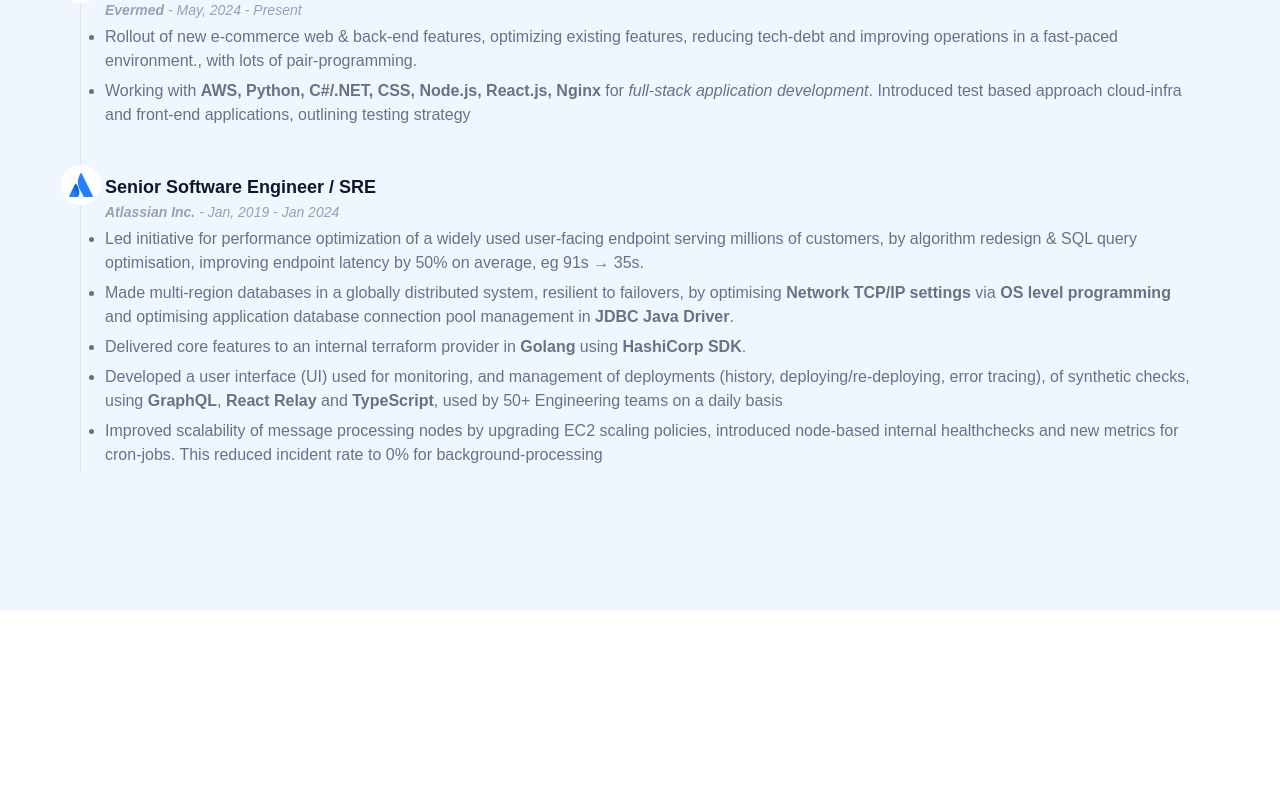
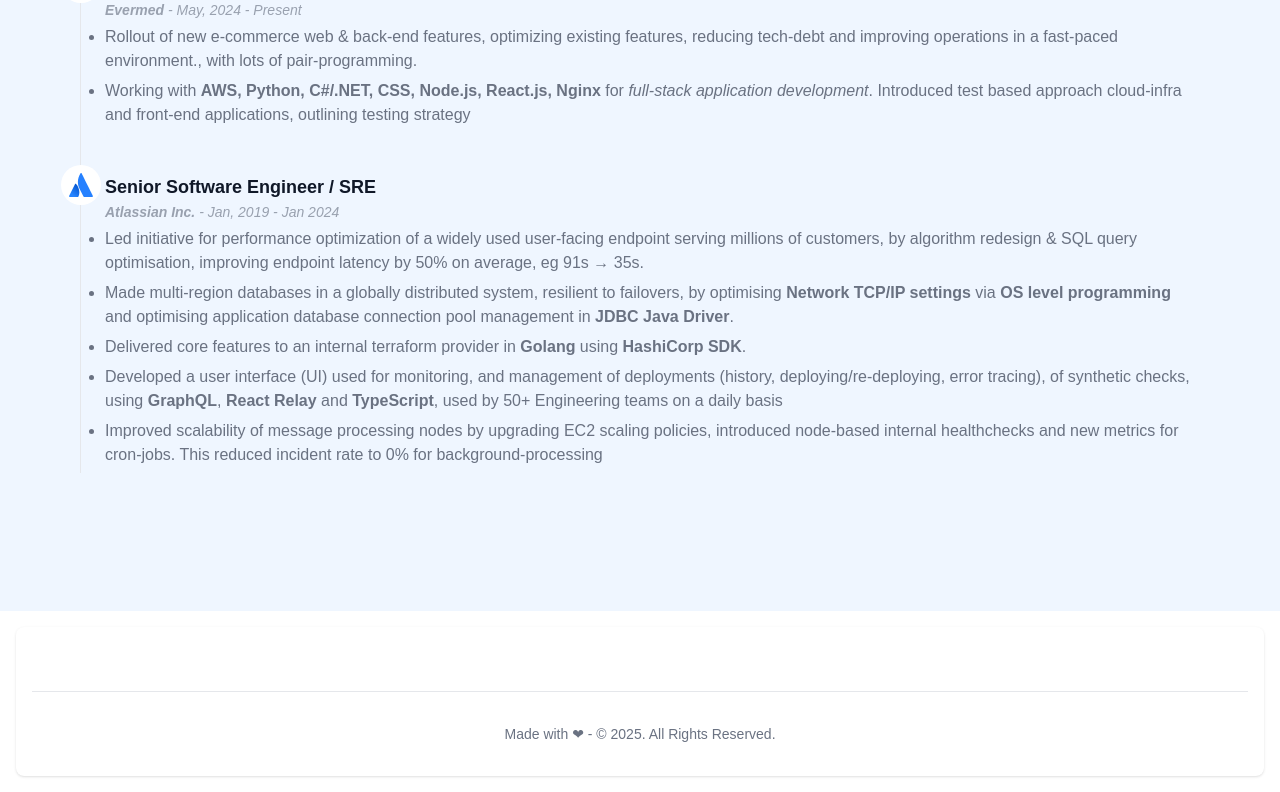
Before and after one commit to PaarthB/portfolio, a Next.js app: page / in a window 1280 px wide. Shown: the part 253-1045 px from the top of the page. Before the commit the page ends 864 px from the top, so only its background shows below. Built offline with nearby package versions, Linux system fonts and the light colour scheme.

Commit message:
Update layout.tsx

```diff
--- a/src/app/layout.tsx
+++ b/src/app/layout.tsx
@@ -29,6 +29,12 @@ export default function RootLayout({
       >
         {children}
       </body>
+      <footer className="bg-white rounded-lg shadow-sm dark:bg-gray-900 m-4">
+        <div className="w-full max-w-screen-xl mx-auto p-4 md:py-8">
+            <hr className="my-6 border-gray-200 sm:mx-auto dark:border-gray-700 lg:my-8" />
+            <span className="block text-sm text-gray-500 sm:text-center dark:text-gray-400">Made with ❤ - © 2025. All Rights Reserved.</span>
+        </div>
+      </footer>
     </html>
   );
 }
```
